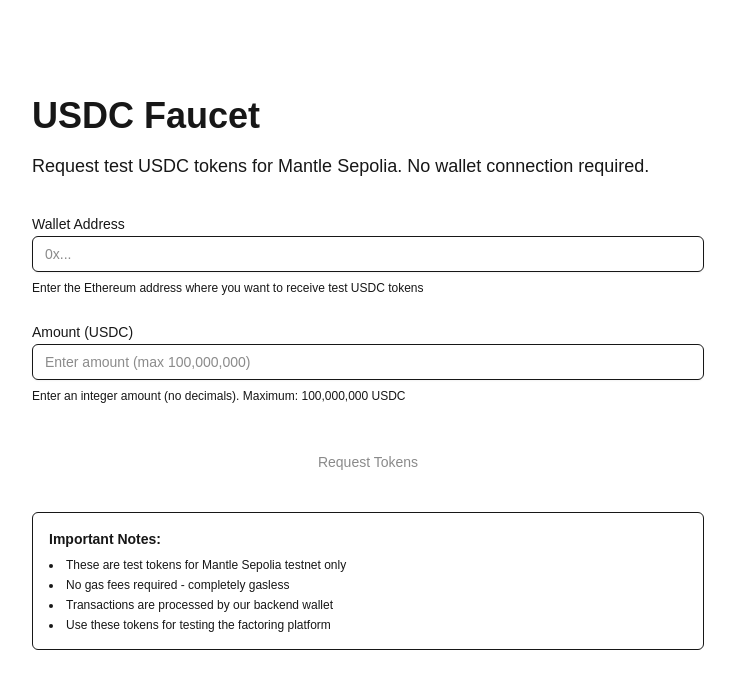
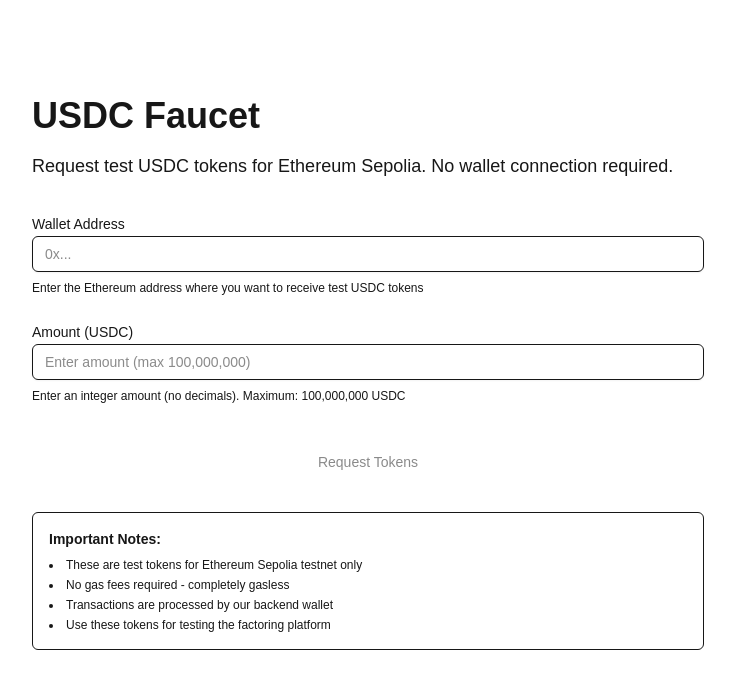
Before and after one commit to Constantino/Invoice-Financer, a Next.js app in the folder web/: page /faucet in a window 1280 px wide. Shown: the top 688 px of the page, without its empty margins (272-1007 px from the left). Built offline with nearby package versions, Linux system fonts and the light colour scheme; no server answers.

Commit message:
added errors types

```diff
--- a/web/src/app/faucet/page.tsx
+++ b/web/src/app/faucet/page.tsx
@@ -92,14 +92,14 @@
 
     const explorerLink =
         submitSuccess?.explorerUrl ||
-        (submitSuccess?.txHash ? `https://sepolia.mantlescan.xyz/tx/${submitSuccess.txHash}` : null);
+        (submitSuccess?.txHash ? `https://sepolia.etherscan.io/tx/${submitSuccess.txHash}` : null);
 
     return (
         <div className="w-full p-8">
             <div className="max-w-2xl mx-auto">
                 <h1 className="text-4xl font-bold mb-4 text-foreground">USDC Faucet</h1>
                 <p className="text-lg text-muted-foreground mb-8">
-                    Request test USDC tokens for Mantle Sepolia. No wallet connection required.
+                    Request test USDC tokens for Ethereum Sepolia. No wallet connection required.
                 </p>
 
                 <form onSubmit={handleSubmit} className="space-y-6">
@@ -180,7 +180,7 @@
                 <div className="mt-8 p-4 bg-muted/50 rounded-md border border-border">
                     <h2 className="text-sm font-semibold text-foreground mb-2">Important Notes:</h2>
                     <ul className="text-xs text-muted-foreground space-y-1 list-disc list-inside">
-                        <li>These are test tokens for Mantle Sepolia testnet only</li>
+                        <li>These are test tokens for Ethereum Sepolia testnet only</li>
                         <li>No gas fees required - completely gasless</li>
                         <li>Transactions are processed by our backend wallet</li>
                         <li>Use these tokens for testing the factoring platform</li>
--- /dev/null
+++ b/web/src/types/errors.ts
@@ -0,0 +1,4 @@
+export interface NetworkSwitchError {
+    code: number;
+    message: string;
+}
```
